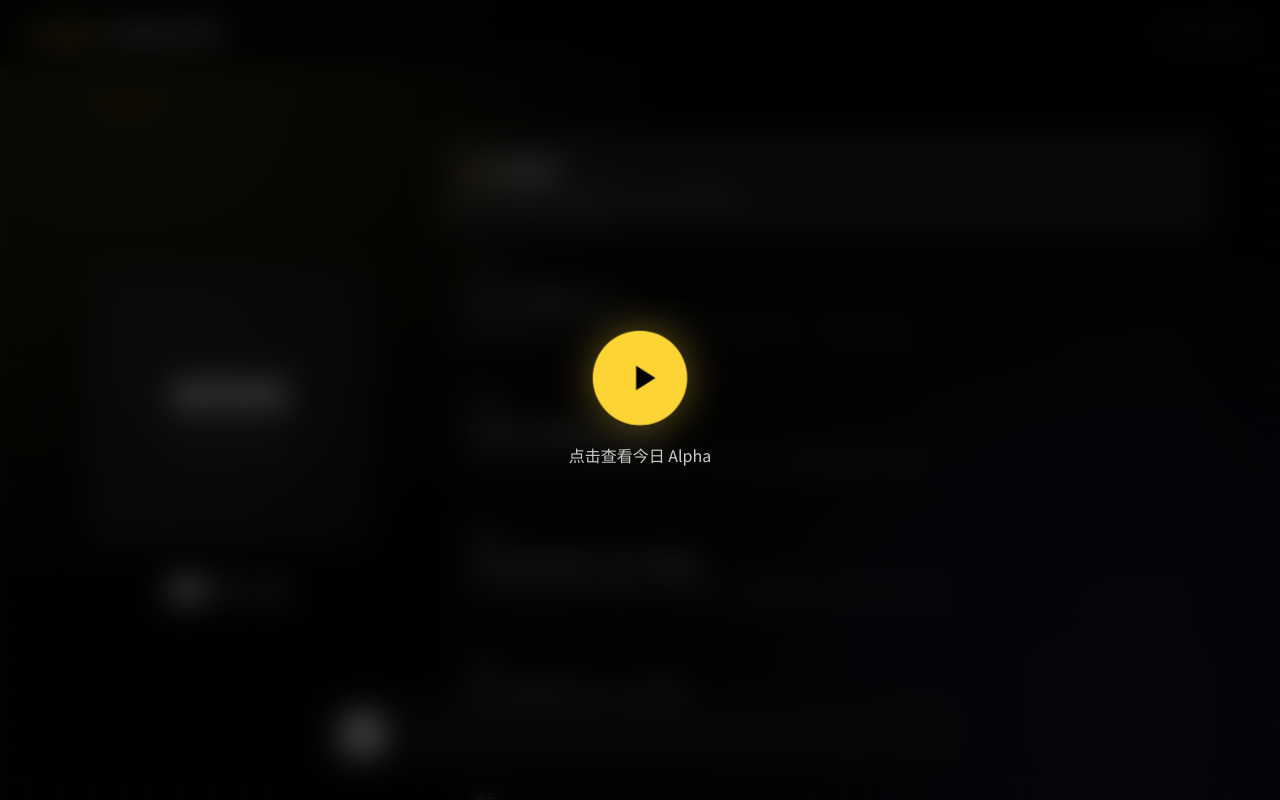
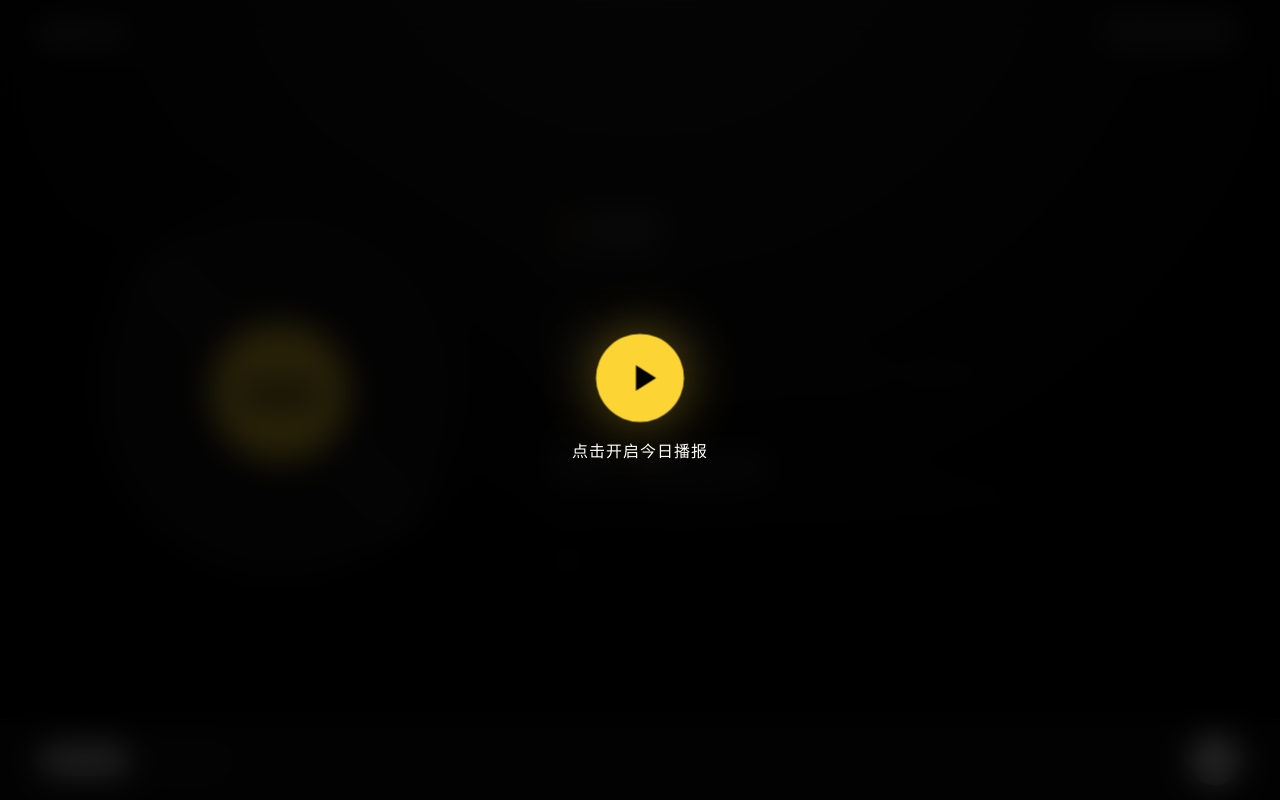
Before and after one commit to gyy888777/weird-radio, a plain HTML site: page index.html in a window 1280 px wide. Drawn offline with Linux system fonts and the light colour scheme.

Commit message:
Update index.html

```diff
--- a/index.html
+++ b/index.html
@@ -2,237 +2,195 @@
 <html lang="zh-CN">
 <head>
     <meta charset="UTF-8">
-    <meta name="viewport" content="width=device-width, initial-scale=1.0, maximum-scale=1.0, user-scalable=no">
-    <title>Crypto & Weird FM</title>
+    <meta name="viewport" content="width=device-width, initial-scale=1.0">
+    <title>Crypto FM · 晓晓</title>
     <style>
         @import url('https://fonts.googleapis.com/css2?family=Noto+Sans+SC:wght@400;700;900&display=swap');
 
         :root {
-            --bg: #050505;
-            --text-main: #fff;
-            --text-sub: rgba(255,255,255,0.5);
-
-            /* 品牌色 */
-            --binance-yellow: #FCD535;
-            --crypto-purple: #8C52FF;
-            --tech-blue: #3b82f6;
-            --ent-pink: #ec4899;
-            --weird-orange: #f97316;
+            --bg: #0a0a0a;
+            --text: #fff;
+            --accent: #FCD535; /* 币安黄 */
+            --accent-glow: rgba(252, 213, 53, 0.4);
         }
 
         body {
-            margin: 0; background: var(--bg); color: var(--text-main);
+            margin: 0; background: var(--bg); color: var(--text);
             font-family: 'Noto Sans SC', sans-serif;
             height: 100vh; overflow: hidden;
             display: flex; flex-direction: column;
         }
 
-        /* 动态背景：深邃的区块链暗网风格 */
-        .bg-mesh {
+        /* 背景流光 */
+        .bg-flow {
             position: fixed; top: 0; left: 0; width: 100%; height: 100%;
-            background:
-                radial-gradient(circle at 10% 10%, rgba(252, 213, 53, 0.15), transparent 40%),
-                radial-gradient(circle at 90% 90%, rgba(140, 82, 255, 0.15), transparent 40%);
+            background: radial-gradient(circle at 50% -20%, #2a2a2a, #000 70%);
             z-index: -1;
         }
-        .bg-mesh::after { /* 网格线 */
-            content: ''; position: absolute; width: 100%; height: 100%;
-            background-image: linear-gradient(rgba(255,255,255,0.03) 1px, transparent 1px),
-            linear-gradient(90deg, rgba(255,255,255,0.03) 1px, transparent 1px);
-            background-size: 30px 30px;
+
+        /* 播放遮罩 */
+        .overlay {
+            position: fixed; top: 0; left: 0; width: 100%; height: 100%;
+            background: rgba(0,0,0,0.85); backdrop-filter: blur(15px);
+            display: flex; flex-direction: column; justify-content: center; align-items: center;
+            z-index: 999; cursor: pointer; transition: opacity 0.5s;
+        }
+        .overlay.hidden { opacity: 0; pointer-events: none; }
+
+        .play-btn-big {
+            width: 80px; height: 80px; border-radius: 50%; background: var(--accent);
+            display: flex; align-items: center; justify-content: center;
+            box-shadow: 0 0 50px var(--accent-glow); animation: pulse 2s infinite;
+        }
+        .play-btn-big svg { width: 40px; fill: #000; margin-left: 5px; }
+        @keyframes pulse { 0%{transform:scale(1);} 50%{transform:scale(1.1);} 100%{transform:scale(1);} }
+
+        /* 主界面 */
+        header {
+            padding: 20px 40px; display: flex; justify-content: space-between; align-items: center;
+            font-weight: bold; letter-spacing: 1px; z-index: 10;
+        }
+        .time-tag { background: #333; padding: 4px 10px; border-radius: 20px; font-size: 12px; color: #aaa; }
+
+        .container {
+            flex: 1; display: flex; align-items: center; justify-content: center;
+            gap: 80px; padding: 0 50px; max-width: 1200px; margin: 0 auto; width: 100%; box-sizing: border-box;
         }
 
-        /* 开屏遮罩 */
-        .overlay {
-            position: fixed; top: 0; left: 0; width: 100%; height: 100%;
-            background: rgba(0,0,0,0.7); backdrop-filter: blur(15px); z-index: 999;
-            display: flex; flex-direction: column;
-            justify-content: center; align-items: center;
-            cursor: pointer; transition: opacity 0.5s;
+        /* 黑胶唱片 (CSS纯手写) */
+        .vinyl-wrap {
+            width: 380px; height: 380px; position: relative; flex-shrink: 0;
+            display: flex; justify-content: center; align-items: center;
         }
-        .overlay.hidden { opacity: 0; pointer-events: none; }
-        .play-circle {
-            width: 90px; height: 90px; border-radius: 50%; background: var(--binance-yellow);
-            display: flex; align-items: center; justify-content: center;
-            box-shadow: 0 0 40px rgba(252, 213, 53, 0.4); animation: pulse 2s infinite;
+        .vinyl {
+            width: 100%; height: 100%; border-radius: 50%;
+            background: #111;
+            /* 模拟黑胶纹理 */
+            background: repeating-radial-gradient(
+              #111 0,
+              #111 2px,
+              #1c1c1c 3px,
+              #1c1c1c 4px
+            );
+            box-shadow: 0 20px 60px rgba(0,0,0,0.6);
+            border: 4px solid #050505;
+            display: flex; justify-content: center; align-items: center;
+            animation: spin 20s linear infinite; animation-play-state: paused;
         }
-        .play-circle svg { width: 40px; height: 40px; fill: #000; margin-left: 6px; }
-        @keyframes pulse { 0% {transform: scale(1);} 50% {transform: scale(1.05);} 100% {transform: scale(1);} }
+        .vinyl::after { /* 高光 */
+            content: ''; position: absolute; top: 0; left: 0; width: 100%; height: 100%; border-radius: 50%;
+            background: linear-gradient(45deg, transparent 40%, rgba(255,255,255,0.05) 50%, transparent 60%);
+            pointer-events: none;
+        }
+        .cover {
+            width: 140px; height: 140px; border-radius: 50%; background: var(--accent);
+            display: flex; justify-content: center; align-items: center;
+            font-weight: 900; font-size: 24px; color: #000;
+            border: 5px solid #111; z-index: 2;
+        }
+        @keyframes spin { 100% { transform: rotate(360deg); } }
 
-        /* 顶部 */
-        header {
-            padding: 20px 30px; display: flex; align-items: center; justify-content: space-between;
-            z-index: 10; border-bottom: 1px solid rgba(255,255,255,0.05);
-            background: rgba(5,5,5,0.8); backdrop-filter: blur(10px);
+        /* 歌词列表 */
+        .list {
+            flex: 1; height: 50vh; overflow-y: auto;
+            mask-image: linear-gradient(to bottom, transparent, black 20%, black 80%, transparent);
+            -webkit-mask-image: linear-gradient(to bottom, transparent, black 20%, black 80%, transparent);
+            scrollbar-width: none;
         }
-        .brand { font-size: 18px; font-weight: 900; letter-spacing: 1px; display: flex; gap: 10px; align-items: center;}
-        .brand span { color: var(--binance-yellow); }
-        .update-time { font-size: 12px; color: var(--text-sub); font-family: monospace; }
+        .list::-webkit-scrollbar { display: none; }
 
-        /* 布局 */
-        .container {
-            flex: 1; display: flex; padding: 30px; gap: 50px; max-width: 1200px; margin: 0 auto; width: 100%;
-            box-sizing: border-box; overflow: hidden;
+        .row {
+            padding: 20px 0; opacity: 0.4; transition: 0.4s; cursor: pointer;
+            transform: scale(0.98); transform-origin: left center; filter: blur(1px);
+        }
+        .row.active {
+            opacity: 1; transform: scale(1); filter: blur(0);
+            text-shadow: 0 0 30px rgba(255,255,255,0.2);
+        }
+        .row:hover { opacity: 0.8; }
+
+        .tag {
+            font-size: 10px; padding: 2px 6px; border-radius: 4px; font-weight: bold;
+            margin-right: 8px; background: rgba(255,255,255,0.1); vertical-align: middle;
+        }
+        .row-t { font-size: 20px; font-weight: bold; margin-bottom: 6px; line-height: 1.4; }
+        .row-d { font-size: 14px; color: #888; line-height: 1.6; }
+
+        /* 底部 */
+        .bar {
+            height: 80px; padding: 0 40px; display: flex; align-items: center; justify-content: space-between;
+            background: rgba(20,20,20,0.9); backdrop-filter: blur(20px); border-top: 1px solid #222;
+            z-index: 100;
         }
 
-        /* 左侧：封面 */
-        .left-side {
-            width: 320px; flex-shrink: 0; display: flex; flex-direction: column;
-            align-items: center; justify-content: center; text-align: center;
+        .voice-switch { display: flex; gap: 10px; }
+        .v-btn {
+            background: transparent; border: 1px solid #444; color: #666;
+            padding: 6px 14px; border-radius: 20px; cursor: pointer; font-size: 12px; transition: 0.2s;
         }
-        .cover-art {
-            width: 280px; height: 280px; border-radius: 20px;
-            background: linear-gradient(135deg, #222, #111);
-            border: 1px solid rgba(255,255,255,0.1);
-            box-shadow: 0 20px 60px rgba(0,0,0,0.5);
-            display: flex; flex-direction: column; justify-content: center; align-items: center;
-            margin-bottom: 30px; transition: 0.5s; position: relative; overflow: hidden;
+        .v-btn.active { background: #fff; color: #000; border-color: #fff; font-weight: bold; }
+
+        .play-mini {
+            width: 50px; height: 50px; border-radius: 50%; background: #fff; border: none;
+            display: flex; justify-content: center; align-items: center; cursor: pointer;
+            transition: 0.2s; font-size: 20px;
         }
-        /* 封面的光效 */
-        .cover-art::before {
-            content: ''; position: absolute; width: 150%; height: 150%;
-            background: radial-gradient(circle, rgba(255,255,255,0.1), transparent 60%);
-            top: -25%; left: -25%; opacity: 0.5;
-        }
-        .cover-txt { font-size: 40px; font-weight: 900; position: relative; z-index: 2; }
-        .cover-sub { font-size: 12px; color: rgba(255,255,255,0.6); margin-top: 10px; letter-spacing: 2px; position: relative; z-index: 2; }
+        .play-mini:hover { transform: scale(1.1); }
 
-        /* 右侧：列表 */
-        .list-area {
-            flex: 1; overflow-y: auto; height: 100%;
-            mask-image: linear-gradient(to bottom, transparent, black 5%, black 95%, transparent);
-            scrollbar-width: none; padding: 40px 0;
-        }
-        .list-area::-webkit-scrollbar { display: none; }
-
-        .row {
-            padding: 20px; margin-bottom: 10px; border-radius: 12px;
-            background: rgba(255,255,255,0.03); border: 1px solid rgba(255,255,255,0.05);
-            cursor: pointer; transition: 0.3s; opacity: 0.6; transform: scale(0.98);
-        }
-        .row:hover { opacity: 0.9; background: rgba(255,255,255,0.08); }
-
-        /* 高亮状态 */
-        .row.active {
-            opacity: 1; transform: scale(1);
-            background: rgba(255,255,255,0.1);
-            border-color: rgba(255,255,255,0.3);
-            box-shadow: 0 10px 30px rgba(0,0,0,0.3);
-        }
-
-        /* Alpha 特效卡片 */
-        .row[data-cat="Alpha"] {
-            border-left: 4px solid var(--binance-yellow);
-        }
-        .row[data-cat="Alpha"].active {
-            background: linear-gradient(90deg, rgba(252, 213, 53, 0.1), transparent);
-            box-shadow: 0 0 30px rgba(252, 213, 53, 0.1);
-        }
-
-        /* 币圈卡片 */
-        .row[data-cat="币圈"] { border-left: 4px solid var(--crypto-purple); }
-
-        .row-header { display: flex; justify-content: space-between; margin-bottom: 8px; align-items: center; }
-        .tag {
-            font-size: 10px; padding: 2px 8px; border-radius: 4px; font-weight: bold;
-            background: rgba(255,255,255,0.1); color: #aaa;
-        }
-        /* 标签配色 */
-        .row[data-cat="Alpha"] .tag { background: var(--binance-yellow); color: #000; }
-        .row[data-cat="币圈"] .tag { background: var(--crypto-purple); color: #fff; }
-
-        .row-title { font-size: 18px; font-weight: bold; color: #fff; line-height: 1.4; }
-        .row-desc { font-size: 14px; color: #999; margin-top: 6px; line-height: 1.5; }
-
-        /* 底部 */
-        .dock {
-            position: fixed; bottom: 30px; left: 50%; transform: translateX(-50%);
-            width: 90%; max-width: 600px; height: 70px;
-            background: rgba(20,20,20,0.8); backdrop-filter: blur(30px);
-            border-radius: 40px; border: 1px solid rgba(255,255,255,0.15);
-            display: flex; align-items: center; padding: 0 20px; gap: 20px;
-            box-shadow: 0 20px 50px rgba(0,0,0,0.5); z-index: 100;
-        }
-
-        .btns { display: flex; align-items: center; gap: 15px; }
-        .c-btn { background: none; border: none; color: #fff; cursor: pointer; padding: 0; transition: 0.2s; }
-        .c-btn:hover { color: var(--binance-yellow); }
-        .play-circle-sm {
-            width: 45px; height: 45px; border-radius: 50%; background: #fff; color: #000;
-            display: flex; justify-content: center; align-items: center; font-size: 20px;
-        }
-
-        .progress { flex: 1; height: 4px; background: #333; border-radius: 2px; position: relative; overflow: hidden; }
-        .fill { height: 100%; width: 0%; background: var(--binance-yellow); }
-
-        /* 声音切换 */
-        .voice-box { display: flex; gap: 5px; }
-        .v-tag {
-            font-size: 10px; padding: 4px 8px; border-radius: 10px;
-            background: #333; color: #888; cursor: pointer; border: 1px solid #444;
-        }
-        .v-tag.active { background: var(--text-main); color: #000; font-weight: bold; border-color: #fff; }
-
+        /* 移动端 */
         @media (max-width: 768px) {
-            .container { flex-direction: column; padding: 20px; gap: 20px; }
-            .left-side { display: none; } /* 手机端隐藏大封面，专注列表 */
-            .list-area { padding: 20px 0; }
+            .container { flex-direction: column; gap: 30px; padding: 20px; }
+            .vinyl-wrap { width: 240px; height: 240px; }
+            .cover { width: 100px; height: 100px; font-size: 18px; }
+            .list { width: 100%; height: 40vh; mask-image: none; }
+            .row { padding: 15px 0; filter: blur(0); opacity: 1; border-bottom: 1px solid #222; }
+            .row.active { color: var(--accent); }
         }
     </style>
 </head>
 <body>
 
-<div class="bg-mesh"></div>
+<div class="bg-flow"></div>
 
-<div class="overlay" id="overlay" onclick="startApp()">
-    <div class="play-circle"><svg viewBox="0 0 24 24"><path d="M8 5v14l11-7z"/></svg></div>
-    <div style="margin-top: 20px; font-size: 16px; color: #ccc;">点击查看今日 Alpha</div>
+<div class="overlay" id="overlay" onclick="playAudio()">
+    <div class="play-btn-big"><svg viewBox="0 0 24 24"><path d="M8 5v14l11-7z"/></svg></div>
+    <div style="margin-top:20px; font-size:16px; letter-spacing:1px;">点击开启今日播报</div>
 </div>
 
 <header>
-    <div class="brand"><span>Crypto</span> & Weird FM</div>
-    <div class="update-time" id="headerTime">--:--</div>
+    <div>NEWS.FM</div>
+    <div class="time-tag" id="timeStr">Loading...</div>
 </header>
 
 <div class="container">
     <div class="left-side">
-        <div class="cover-art" id="coverArt">
-            <div class="cover-txt" id="coverTxt">NEWS</div>
-            <div class="cover-sub">Daily Briefing</div>
+        <div class="vinyl-wrap">
+            <div class="vinyl" id="vinyl">
+                <div class="cover" id="cover">NEWS</div>
+            </div>
         </div>
-        <div class="voice-box" id="voiceBox"></div>
     </div>
-
-    <div class="list-area" id="newsList"></div>
+    <div class="list" id="newsList"></div>
 </div>
 
-<div class="dock">
-    <div class="btns">
-        <button class="c-btn play-circle-sm" id="playBtn">▶</button>
+<div class="bar">
+    <div class="voice-switch">
+        <button class="v-btn active" onclick="switchVoice('radio.mp3', this)">晓晓 · 甜美</button>
+        <button class="v-btn" onclick="switchVoice('radio_tw.mp3', this)">志玲 · 温柔</button>
     </div>
-    <div class="progress"><div class="fill" id="progFill"></div></div>
-    <div style="font-size: 12px; font-family: monospace; color: #666;" id="timeStr">00:00</div>
+    <button class="play-mini" id="playBtn" onclick="togglePlay()">II</button>
 </div>
 
 <audio id="audio"></audio>
 
 <script>
     const audio = document.getElementById('audio');
+    const vinyl = document.getElementById('vinyl');
+    const cover = document.getElementById('cover');
     const ts = new Date().getTime();
-
-    // 颜色配置
-    const colors = {
-        'Alpha': '#FCD535',
-        '币圈': '#8C52FF',
-        '科技': '#3b82f6',
-        '娱乐': '#ec4899',
-        '奇闻': '#f97316',
-        'default': '#ffffff'
-    };
 
     let newsData = [];
     let metaData = {};
-    let currentVoice = 'yunxi';
 
     // 1. 加载数据
     fetch(`news_data.json?t=${ts}`)
@@ -240,95 +198,77 @@
         .then(data => {
             newsData = data.news;
             metaData = data.meta;
-            document.getElementById('headerTime').innerText = `${data.hour}:00 Update`;
-
-            // 渲染声音
-            const vb = document.getElementById('voiceBox');
-            data.voices.forEach(v => {
-                let btn = document.createElement('div');
-                btn.className = `v-tag ${v.id===currentVoice?'active':''}`;
-                btn.innerText = v.label.split('·')[0];
-                btn.onclick = () => changeVoice(v.id, btn);
-                vb.appendChild(btn);
-            });
+            document.getElementById('timeStr').innerText = `${data.date} ${data.hour}:00`;
 
             // 渲染列表
             const list = document.getElementById('newsList');
-            list.innerHTML = `<div class="row active" id="row-intro">
-                <div class="row-title">👋 欢迎回来</div>
-                <div class="row-desc">正在为您加载今日最新的 Crypto & 奇闻资讯...</div>
-            </div>`;
+            list.innerHTML = `<div class="row active" id="row-intro"><div class="row-t">👋 准备播报</div><div class="row-d">北京时间整点新闻...</div></div>`;
 
             data.news.forEach((item, i) => {
+                let color = '#888';
+                if(item.category == 'Alpha') color = '#FCD535';
+                if(item.category == '币圈') color = '#8C52FF';
+
                 list.innerHTML += `
-                    <div class="row" id="row-${i}" data-cat="${item.category}" onclick="seekTo(${i})">
-                        <div class="row-header">
-                            <span class="tag">${item.category}</span>
-                        </div>
-                        <div class="row-title">${item.title}</div>
-                        <div class="row-desc">${item.summary}</div>
+                    <div class="row" id="row-${i}" onclick="seek(${i})">
+                        <div><span class="tag" style="color:${color}; border:1px solid ${color}">${item.category}</span></div>
+                        <div class="row-t">${item.title}</div>
+                        <div class="row-d">${item.summary}</div>
                     </div>
                 `;
             });
-            // 底部留白
             list.innerHTML += `<div style="height:150px"></div>`;
 
-            audio.src = `radio_${currentVoice}.mp3?v=${ts}`;
+            // 预加载默认晓晓
+            audio.src = `radio.mp3?v=${ts}`;
         });
 
-    // 2. 核心逻辑
-    function startApp() {
-        document.getElementById('overlay').style.opacity = 0;
-        setTimeout(() => document.getElementById('overlay').style.display = 'none', 500);
-        audio.play().then(updatePlayBtn(true)).catch(e => alert("音频加载中..."));
+    // 2. 播放逻辑
+    function playAudio() {
+        document.getElementById('overlay').classList.add('hidden');
+        audio.play().then(() => {
+            vinyl.style.animationPlayState = 'running';
+        });
     }
 
-    function changeVoice(id, btn) {
-        if(id===currentVoice) return;
-        currentVoice = id;
-        document.querySelectorAll('.v-tag').forEach(b => b.classList.remove('active'));
+    function togglePlay() {
+        if(audio.paused) {
+            audio.play();
+            document.getElementById('playBtn').innerText = "II";
+            vinyl.style.animationPlayState = 'running';
+        } else {
+            audio.pause();
+            document.getElementById('playBtn').innerText = "▶";
+            vinyl.style.animationPlayState = 'paused';
+        }
+    }
+
+    function switchVoice(src, btn) {
+        document.querySelectorAll('.v-btn').forEach(b => b.classList.remove('active'));
         btn.classList.add('active');
 
-        let playing = !audio.paused;
-        audio.src = `radio_${id}.mp3?v=${new Date().getTime()}`;
-        if(playing) audio.play();
+        let isPlaying = !audio.paused;
+        audio.src = src + `?v=${new Date().getTime()}`;
+        if(isPlaying) audio.play();
     }
 
-    // 3. 播放控制
-    document.getElementById('playBtn').onclick = () => {
-        if(audio.paused) {
-            audio.play();
-            updatePlayBtn(true);
-        } else {
-            audio.pause();
-            updatePlayBtn(false);
-        }
-    };
-
-    function updatePlayBtn(isPlaying) {
-        document.getElementById('playBtn').innerText = isPlaying ? "II" : "▶";
-    }
-
-    // 4. 同步高亮 (字数算法)
+    // 3. 同步高亮
     audio.ontimeupdate = () => {
         if(!audio.duration) return;
-
         const pct = audio.currentTime / audio.duration;
-        document.getElementById('progFill').style.width = (pct*100) + '%';
-        document.getElementById('timeStr').innerText =
-            `${Math.floor(audio.currentTime/60)}:${Math.floor(audio.currentTime%60).toString().padStart(2,'0')}`;
 
         const totalLen = metaData.total_len;
         const curLen = pct * totalLen;
+        let activeIdx = -1;
+        let count = metaData.intro_len || 10; // 默认开场长度
 
-        let activeIdx = -1;
-        let count = metaData.intro_len;
-
-        if(curLen < count) activeIdx = -1;
-        else {
+        if(curLen > count) {
             for(let i=0; i<newsData.length; i++) {
                 count += newsData[i].length;
-                if(curLen < count) { activeIdx = i; break; }
+                if(curLen < count) {
+                    activeIdx = i;
+                    break;
+                }
             }
         }
 
@@ -347,21 +287,15 @@
             target.classList.add('active');
             target.scrollIntoView({behavior: "smooth", block: "center"});
 
-            // 封面变色
+            // 更新封面文字
             if(idx >= 0) {
-                let cat = newsData[idx].category;
-                let c = colors[cat] || colors['default'];
-                document.getElementById('coverArt').style.borderColor = c;
-                document.getElementById('coverTxt').style.color = c;
-                document.getElementById('coverTxt').innerText = cat;
-            } else {
-                document.getElementById('coverTxt').innerText = "NEWS";
-                document.getElementById('coverTxt').style.color = "#fff";
+                cover.innerText = newsData[idx].category;
+                cover.style.background = newsData[idx].category == 'Alpha' ? '#FCD535' : '#fff';
             }
         }
     }
 
-    function seekTo(idx) {
+    function seek(idx) {
         const per = audio.duration / (newsData.length + 1);
         audio.currentTime = (idx + 1) * per;
     }
```
